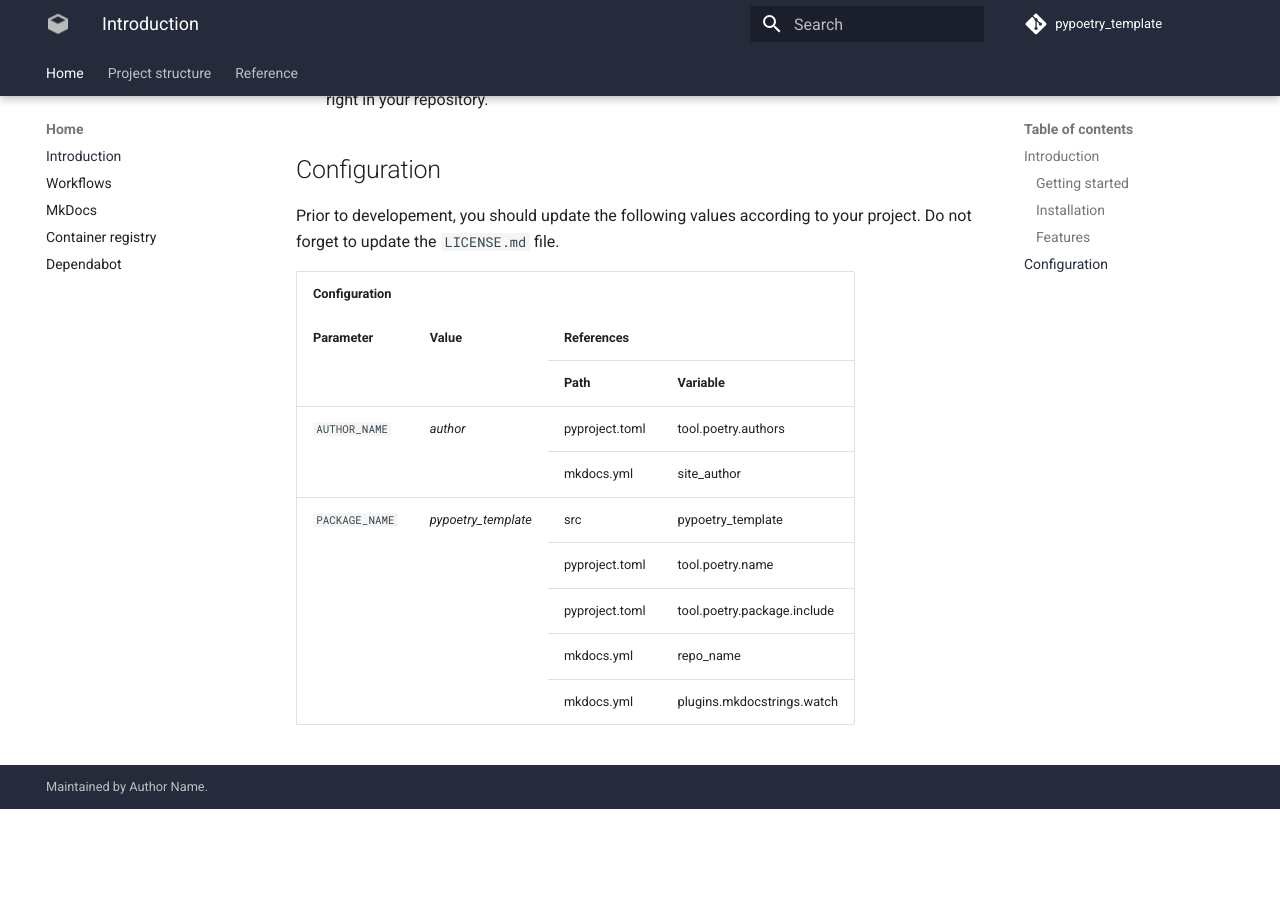
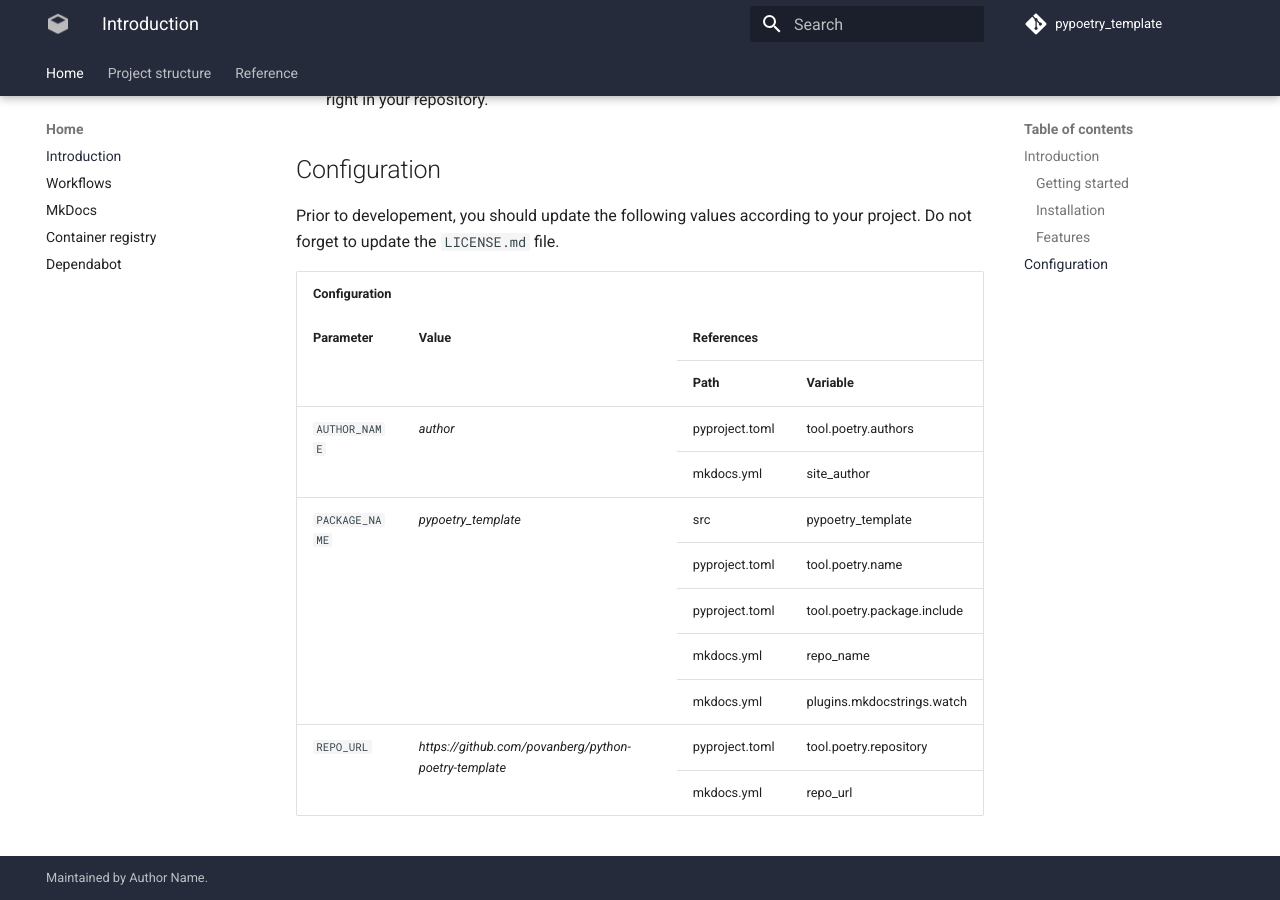
Before and after one commit to povanberg/python-poetry-template, an MkDocs documentation site: the page built from docs/index.md, in a window 1280 px wide and 900 px high, scrolled down 1325 px. Built offline with MkDocs 1.6.1 and Material for MkDocs 9.7.7, drawn with Linux system fonts in a browser that asks for light colours; comment, search, counter and statistics services are not loaded; before the commit the page ends 2134 px from its top, so only the background shows below that.

Commit message:
fix: Update pvanberg -> povanberg
Repository url should match the git hosted url to successfully deploy the documentation. Documentation updated.

```diff
--- a/docs/index.md
+++ b/docs/index.md
@@ -95,4 +95,15 @@ Prior to developement, you should update the following values according to your
       <td>plugins.mkdocstrings.watch</td>
    </tr>
 
+   <tr>
+      <td rowspan="2"><code>REPO_URL</code></td>
+      <td rowspan="2"><i>https://github.com/povanberg/python-poetry-template</i></td>
+      <td>pyproject.toml</td>
+      <td>tool.poetry.repository</td>
+   </tr>
+   <tr>
+      <td>mkdocs.yml</td>
+      <td>repo_url</td>
+   </tr>
+
 </table>
--- a/mkdocs.yml
+++ b/mkdocs.yml
@@ -3,7 +3,7 @@ site_description: A template for dockerized python projects with poetry for depe
 site_author: Author Name
 edit_uri: edit/main/docs/
 repo_name: pypoetry_template
-repo_url: https://github.com/pvanberg/python-poetry-template
+repo_url: https://github.com/povanberg/python-poetry-template
 copyright: Maintained by <a href="author@mail.com">Author Name</a>.
 
 nav:
--- a/pyproject.toml
+++ b/pyproject.toml
@@ -3,8 +3,8 @@ name = "pypoetry_template"
 version = "0.0.1"
 description = "Python project template using Poetry (Github version)"
 authors = ["author <author@mail.com>"]
-repository = "https://github.com/pvanberg/python-poetry-template.git"
-documentation = "https://github.com/pvanberg/python-poetry-template.git"
+repository = "https://github.com/povanberg/python-poetry-template.git"
+documentation = "https://povanberg.github.io/python-poetry-template"
 readme = "README.md"
 license = "GPL3.0 license"
 packages = [
```
Also changed, not shown: README.md (+17 -6 lines).
